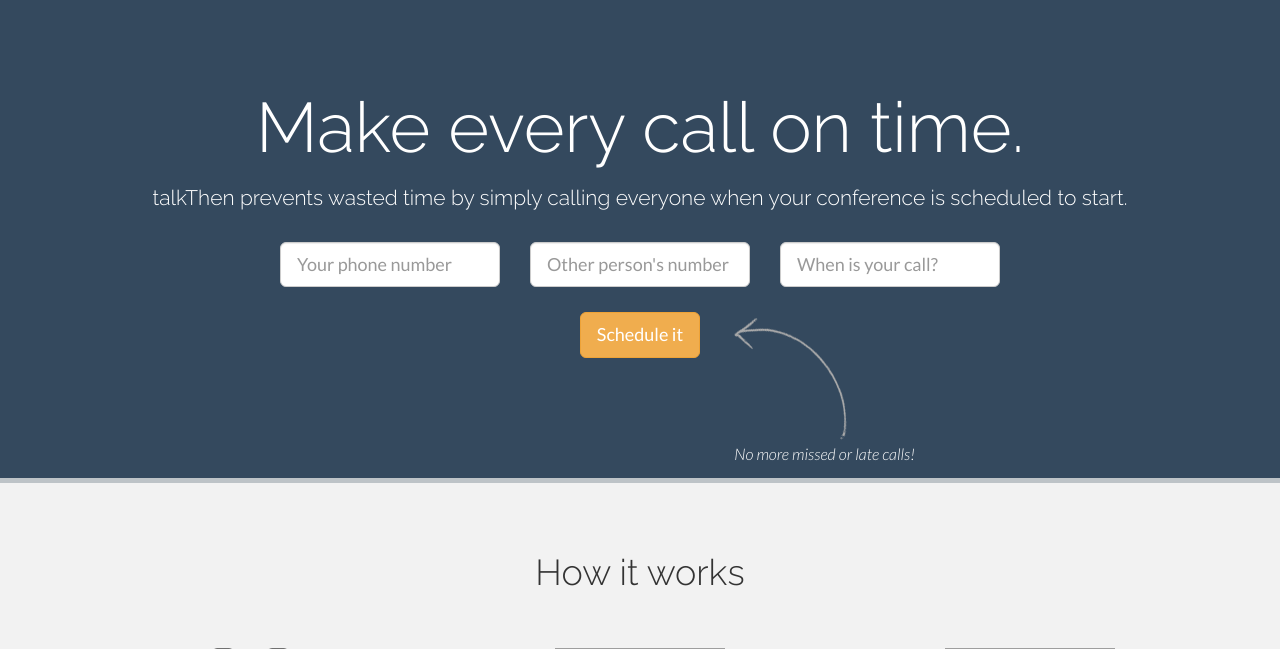
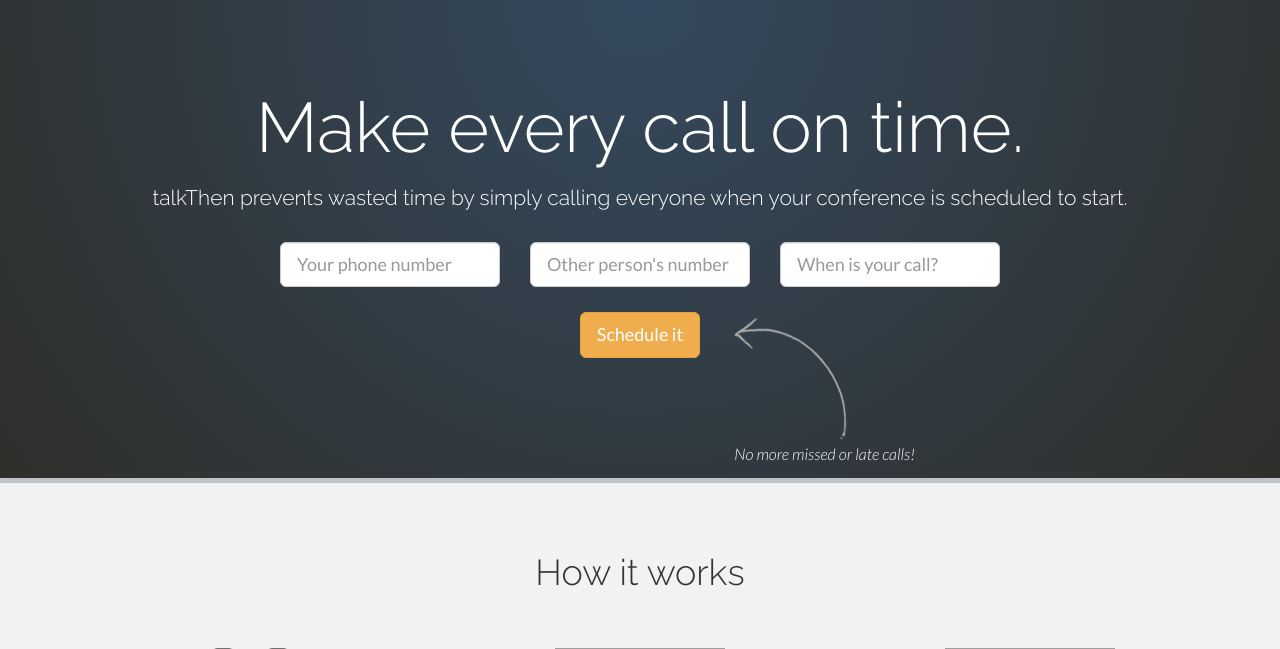
Before and after one commit to typpo/talkthen, a Django app: page / in a window 1280 px wide. Shown: the part 51-700 px from the top of the page. Run offline with Django 3.2, Linux system fonts and the light colour scheme; parts of the project's set-up code (start-up, migrations or seed data) failed here and were passed over; some libraries are stand-ins or nearby versions; grey boxes are pictures that could not be loaded.

Commit message:
some phat gradients

```diff
--- a/talkthen/static/css/main.css
+++ b/talkthen/static/css/main.css
@@ -73,6 +73,8 @@ a:after {
 
 #headerwrap {
 	background-color: #34495e;
+  background-image: -webkit-radial-gradient(top center, circle, #34495e, #2e2f2b);
+  background-image: radial-gradient(top center, circle, #34495e, #2e2f2b);
 	padding-top: 60px;
 }
 
```
